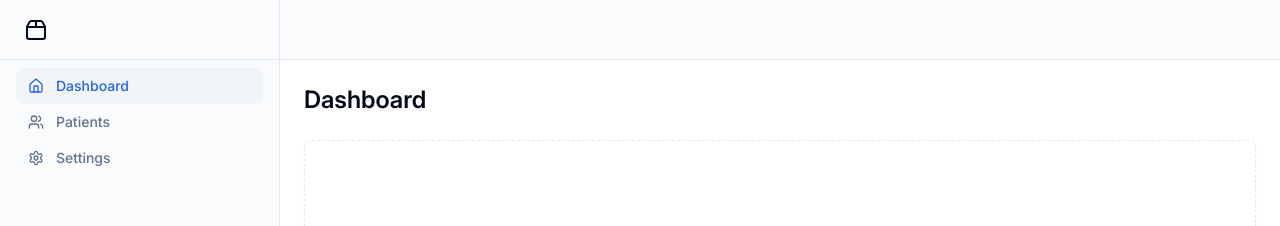
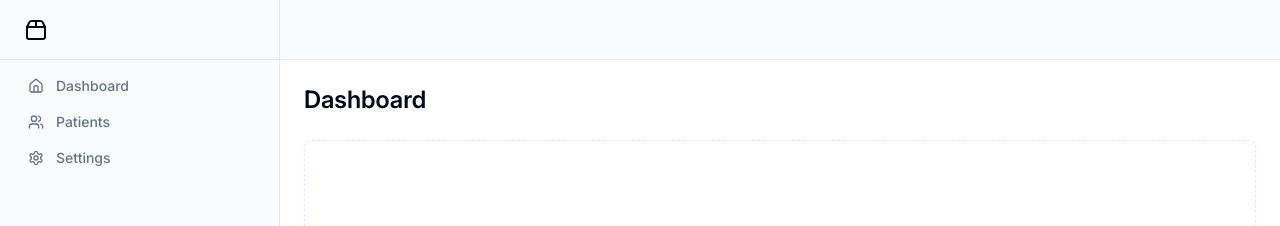
Before and after one commit to joaquinvaldezzz/capstone, a Next.js app: page /dashboard/doctor in a window 1280 px wide. Shown: the top 226 px of the page. Built offline with nearby package versions, Linux system fonts and the light colour scheme.

Commit message:
refactor: simplify rendering of links

```diff
--- a/src/pages/dashboard/doctor/index.tsx
+++ b/src/pages/dashboard/doctor/index.tsx
@@ -1,9 +1,31 @@
 import Link from 'next/link'
 import { Home, LogOut, Menu, Package2, Settings, Users } from 'lucide-react'
 
+import type { NavItem } from '~/types/nav'
 import { Button } from '~/components/ui/button'
 import { Sheet, SheetContent, SheetTrigger } from '~/components/ui/sheet'
 import Title from '~/components/Title'
+
+const links: NavItem[] = [
+  {
+    id: 1,
+    href: '',
+    icon: <Home className="size-5 md:size-4" />,
+    text: 'Dashboard',
+  },
+  {
+    id: 2,
+    href: '',
+    icon: <Users className="size-5 md:size-4" />,
+    text: 'Patients',
+  },
+  {
+    id: 3,
+    href: '',
+    icon: <Settings className="size-5 md:size-4" />,
+    text: 'Settings',
+  },
+]
 
 export default function Dashboard(): JSX.Element {
   return (
@@ -21,29 +43,17 @@ export default function Dashboard(): JSX.Element {
 
           <div className="flex-1">
             <nav className="grid items-start px-2 text-sm font-medium lg:px-4">
-              <Link
-                className="flex items-center gap-3 rounded-lg bg-muted px-3 py-2 text-primary transition-all hover:text-primary"
-                href=""
-              >
-                <Home className="size-4" />
-                Dashboard
-              </Link>
-
+              {/* active: flex items-center gap-3 rounded-lg bg-muted px-3 py-2 text-primary transition-all hover:text-primary */}
+              {links.map((link) => (
                 <Link
                   className="flex items-center gap-3 rounded-lg px-3 py-2 text-muted-foreground transition-all hover:text-primary"
-                href=""
+                  href={link.href}
+                  key={link.id}
                 >
-                <Users className="size-4" />
-                Patients
+                  {link.icon}
+                  {link.text}
                 </Link>
-
-              <Link
-                className="flex items-center gap-3 rounded-lg px-3 py-2 text-muted-foreground transition-all hover:text-primary"
-                href=""
-              >
-                <Settings className="size-4" />
-                Settings
-              </Link>
+              ))}
             </nav>
           </div>
 
@@ -75,21 +85,29 @@ export default function Dashboard(): JSX.Element {
                   <span className="sr-only">Acme Inc</span>
                   <Package2 className="h-6 w-6" />
                 </Link>
+
+                {/* active: mx-[-0.65rem] flex items-center gap-4 rounded-xl bg-muted px-3 py-2 text-foreground hover:text-foreground */}
+                {links.map((link) => (
                   <Link
-                  href="#"
                     className="mx-[-0.65rem] flex items-center gap-4 rounded-xl px-3 py-2 text-muted-foreground hover:text-foreground"
+                    href={link.href}
+                    key={link.id}
                   >
-                  <Home className="size-5" />
-                  Dashboard
+                    {link.icon}
+                    {link.text}
                   </Link>
+                ))}
+              </nav>
+
+              <div className="mt-auto text-lg font-medium">
                 <Link
-                  href="#"
-                  className="mx-[-0.65rem] flex items-center gap-4 rounded-xl bg-muted px-3 py-2 text-foreground hover:text-foreground"
+                  className="mx-[-0.65rem] flex items-center gap-4 rounded-xl px-3 py-2 text-muted-foreground hover:text-foreground"
+                  href=""
                 >
-                  <Users className="size-5" />
-                  Patients
+                  <LogOut className="size-5 md:size-4" />
+                  Log out
                 </Link>
-              </nav>
+              </div>
             </SheetContent>
           </Sheet>
         </header>
```
Lines whose indentation alone changed are shown as unchanged.
